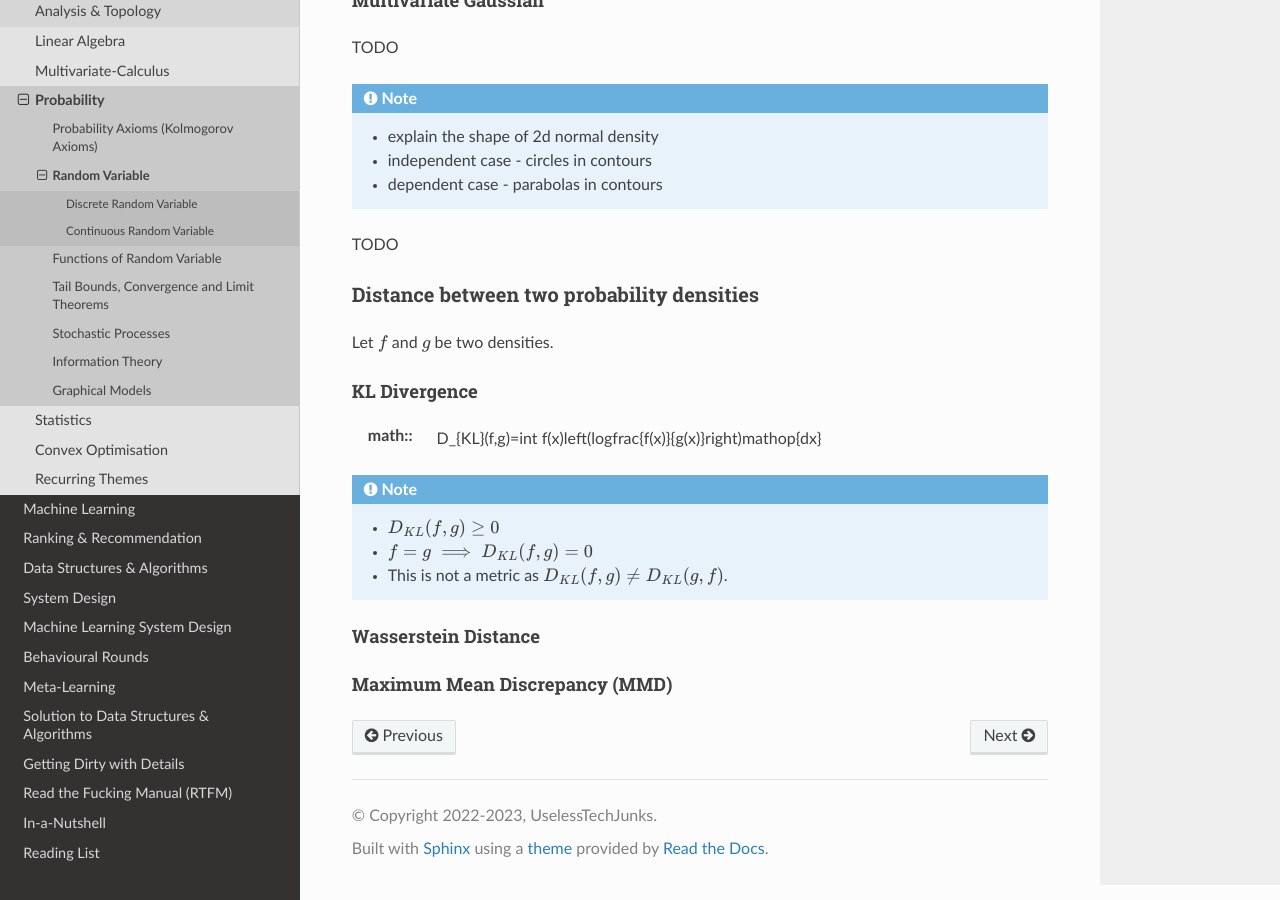
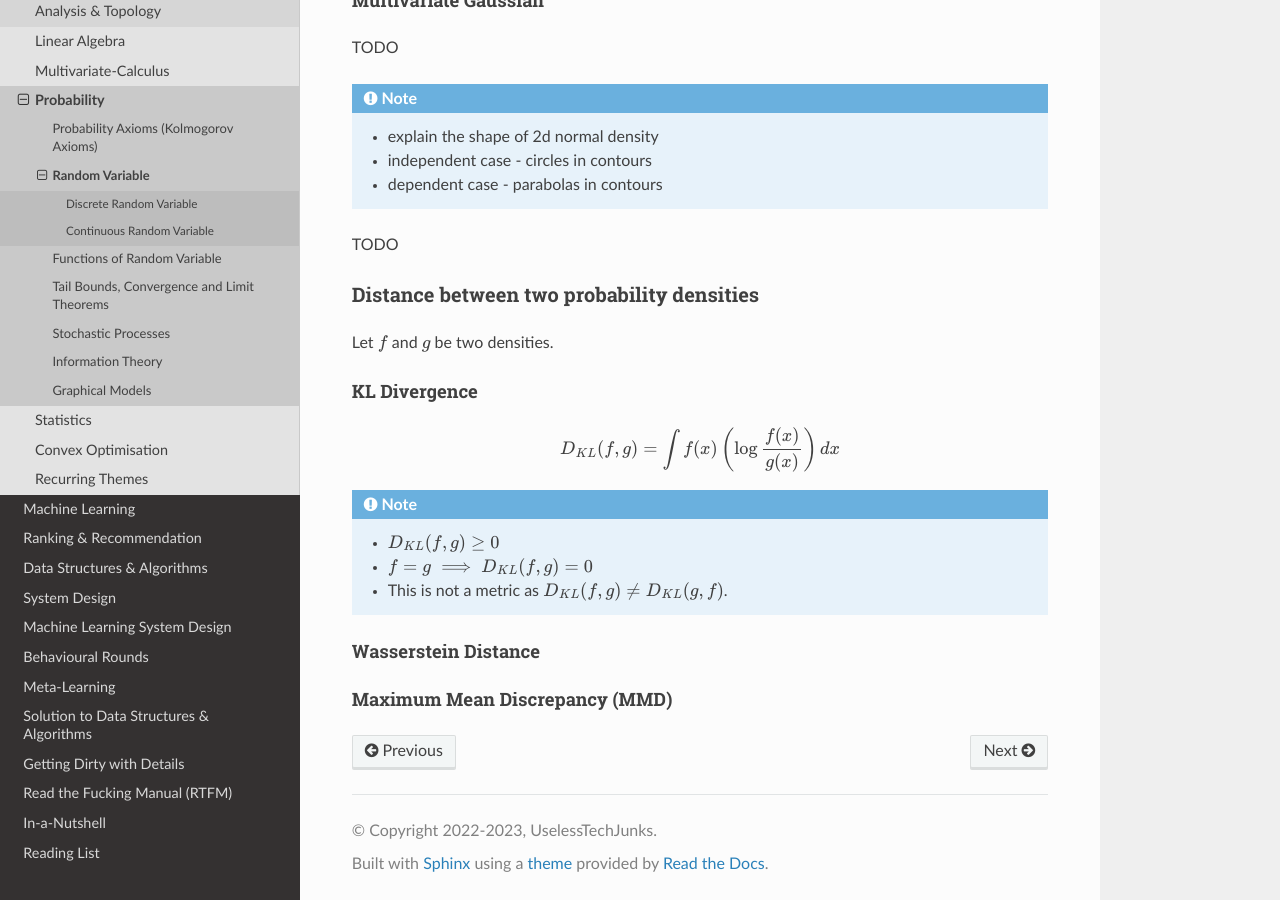
Before and after one commit to uselesstechjunks/leetcode, a Sphinx documentation site: the page built from docs/source/math/prob/rv.rst, in a window 1280 px wide and 900 px high, scrolled down 20880 px. Built offline with Sphinx 7.4.7 and the Read the Docs theme 2.0.0, drawn with Linux system fonts in a browser that asks for light colours.

Commit message:
Update rv.rst

```diff
--- a/docs/source/math/prob/rv.rst
+++ b/docs/source/math/prob/rv.rst
@@ -706,7 +706,7 @@ Let :math:`f` and :math:`g` be two densities.
 
 KL Divergence
 ------------------------------------------------------------------------------------------
-:math:: D_{KL}(f,g)=\int f(x)\left(\log\frac{f(x)}{g(x)}\right)\mathop{dx}
+.. math:: D_{KL}(f,g)=\int f(x)\left(\log\frac{f(x)}{g(x)}\right)\mathop{dx}
 
 .. note::
 	* :math:`D_{KL}(f,g)\geq 0`
```
